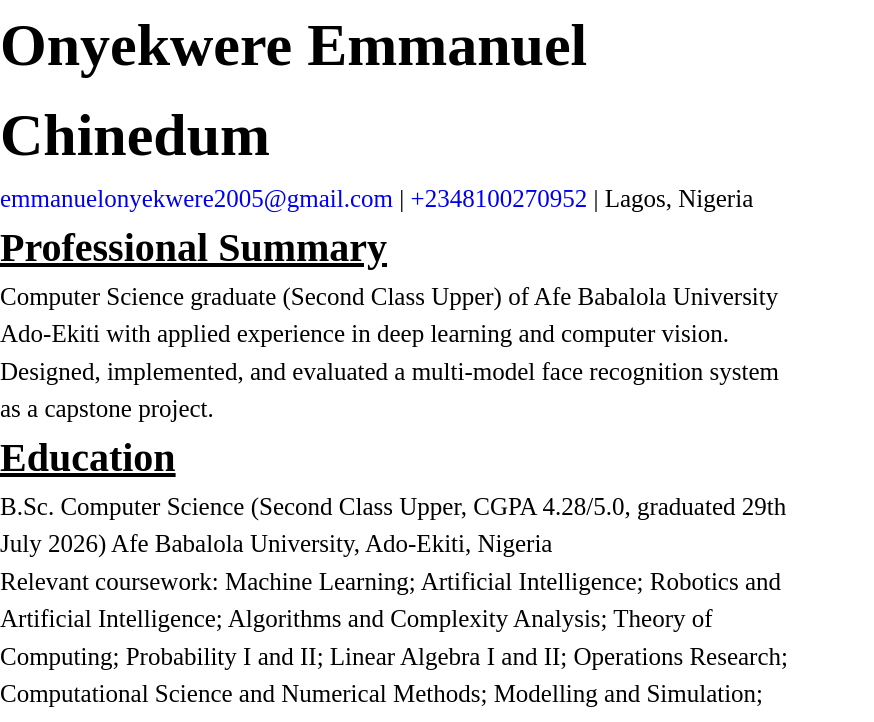
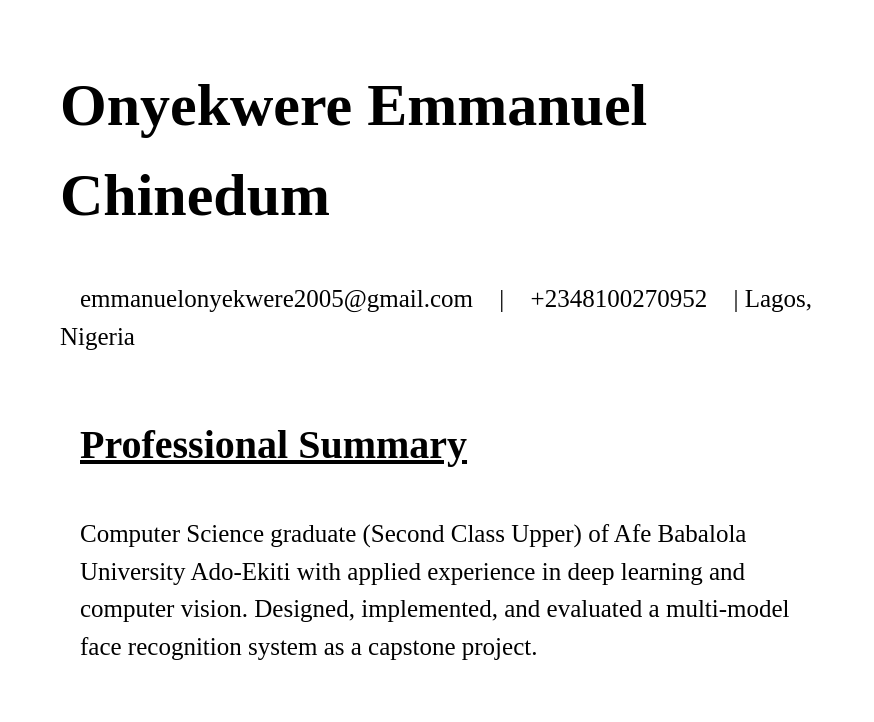
Before and after one commit to Emmanuel045/my-cv, a plain HTML site: page index.html in a window 1280 px wide. Shown: the top 722 px of the page, without its empty margins (0-874 px from the left). Drawn offline with Linux system fonts and the light colour scheme.

Commit message:
link colour change

```diff
--- a/style.css
+++ b/style.css
@@ -1,6 +1,6 @@
 *{
     margin: 0px;
-    padding: 0px;
+    padding: 20px;
 }
 
 body{
@@ -23,6 +23,7 @@ p{
 }
 
 a{
+    color: black;
     text-decoration: none;
 }
 
```
